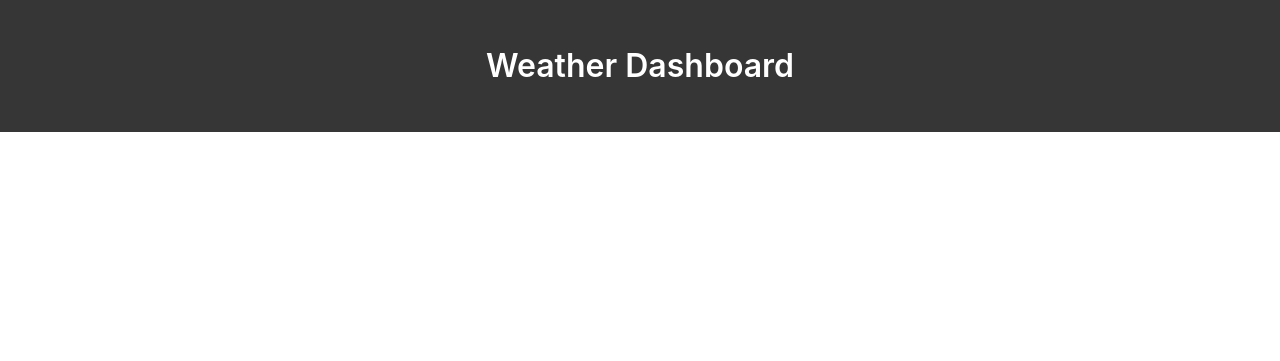
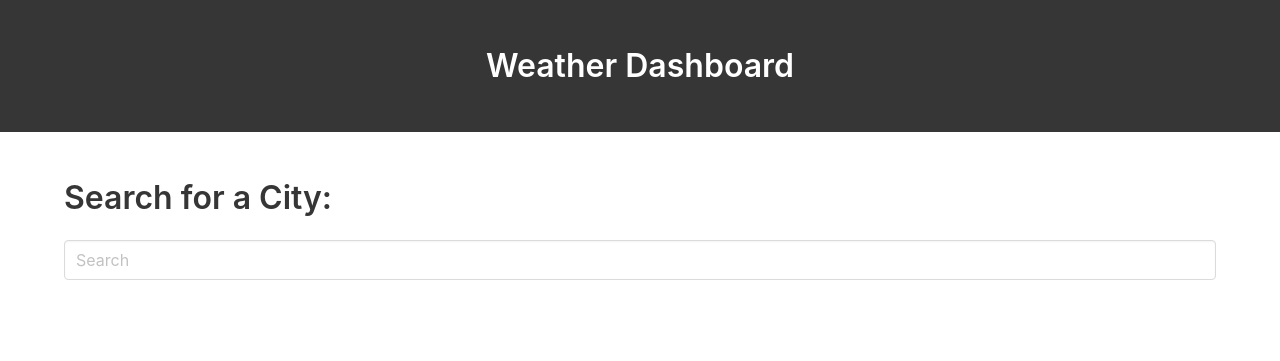
Before and after one commit to kblalock91/weather-dashboard, a plain HTML site: page index.html in a window 1280 px wide. Drawn offline with nearby package versions, Linux system fonts and the light colour scheme.

Commit message:
Create search bar

```diff
--- a/index.html
+++ b/index.html
@@ -19,7 +19,21 @@
 </head>
 
 <body>
-
+    <section class="section">
+        <div class="container">
+            <div class="columns">
+                <div class="column">
+                    <div class='rows'>
+                        <div class='row is-full'>
+                            <h1 class="title">
+                                Search for a City:
+                            </h1>
+                            <input class="input" type="text" placeholder="Search">
+                            <span class="icon is-left">
+                        </div>
+                    </div>
+    </section>
+    <script src="script.js"></script>
 </body>
 
 </html>
```
